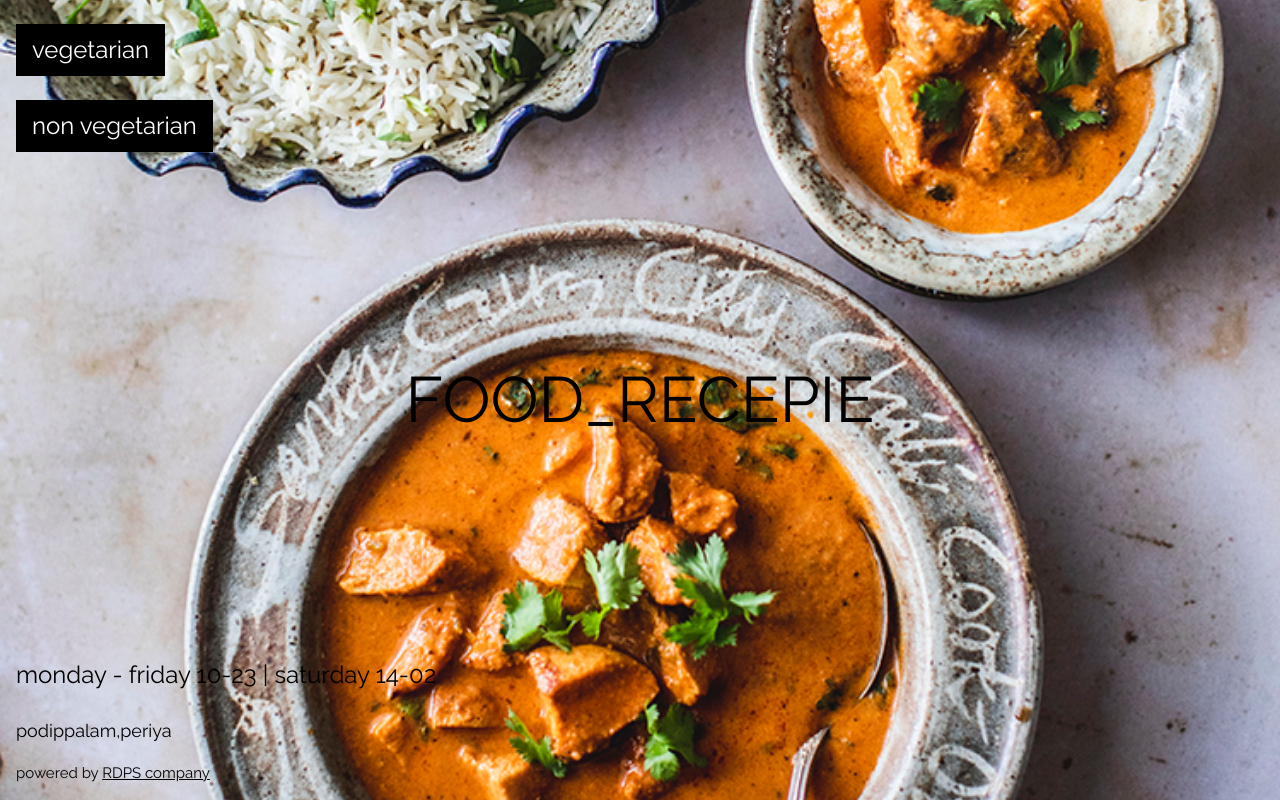
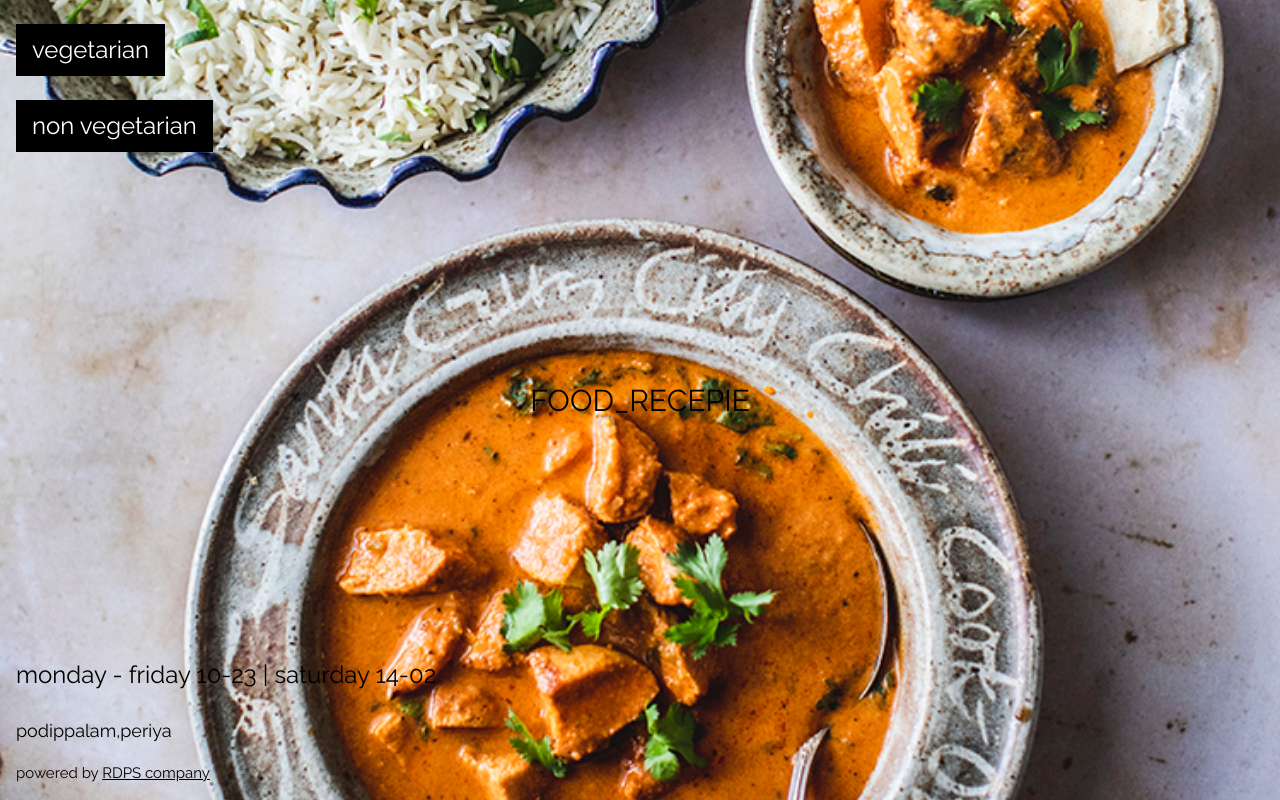
Before and after one commit to rahullbs/DYNAMIC-SITE_sample, a plain HTML site: page index.html in a window 1280 px wide. Drawn offline with nearby package versions, Linux system fonts and the light colour scheme.

Commit message:
Update index.html

```diff
--- a/index.html
+++ b/index.html
@@ -19,7 +19,7 @@ body, html {height: 100%}
 
 <div class="bgimg w3-display-container w3-text-white">
   <div class="w3-display-middle w3-jumbo"style="backgound-color:black;">
-    <p style="color:black;">FOOD_RECEPIE</p>
+    <p style="color:black;font-size:2rem;">FOOD_RECEPIE</p>
   </div>
   <div class="w3-display-topleft w3-container w3-xlarge">
     <p><button onclick="document.getElementById('menu').style.display='block'" class="w3-button w3-black">vegetarian</button></p>
```
